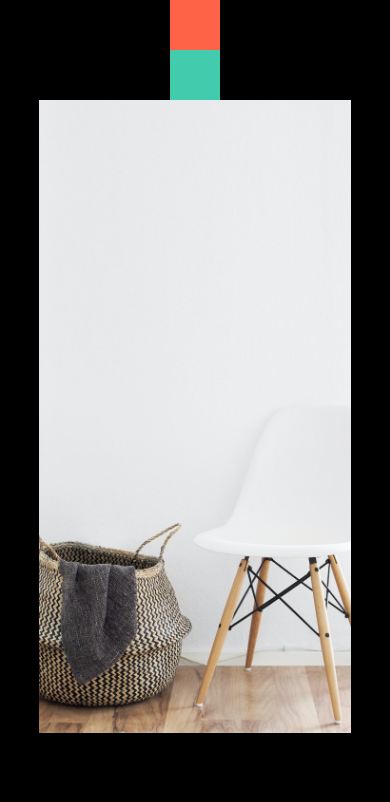
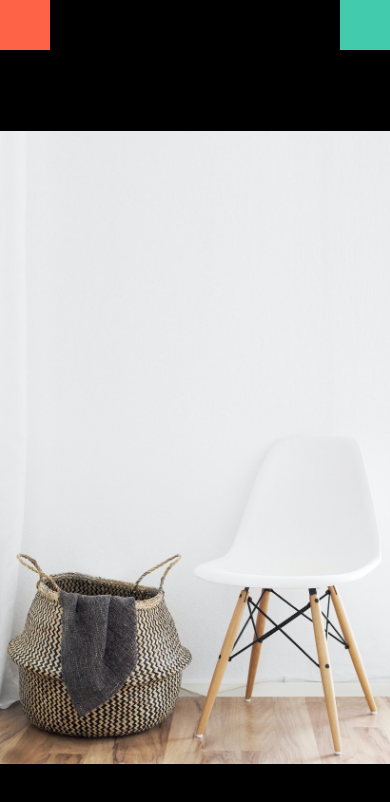
Before and after one commit to zahid2022skipq/ecommerceapp, a React Native app: screen / in a window 390 px wide. Shown: the top 802 px of the page. Built offline with nearby package versions, Linux system fonts and the light colour scheme.

Commit message:
Screen 2 UI done

```diff
--- a/App.js
+++ b/App.js
@@ -20,7 +20,7 @@ export default function App() {
       ></View>
       <Image
         source={require("./assets/chair.jpg")}
-        style={{ height: "75%", width: "80%" }}
+        style={{ height: "75%", width: "100%" }}
       />
 
       <StatusBar style="auto" />
@@ -31,7 +31,9 @@ export default function App() {
 const styles = StyleSheet.create({
   container: {
     flex: 1,
+    flexDirection: "row",
+    flexWrap: "wrap",
     backgroundColor: "#000",
-    alignItems: "center",
+    justifyContent: "space-between",
   },
 });
```
